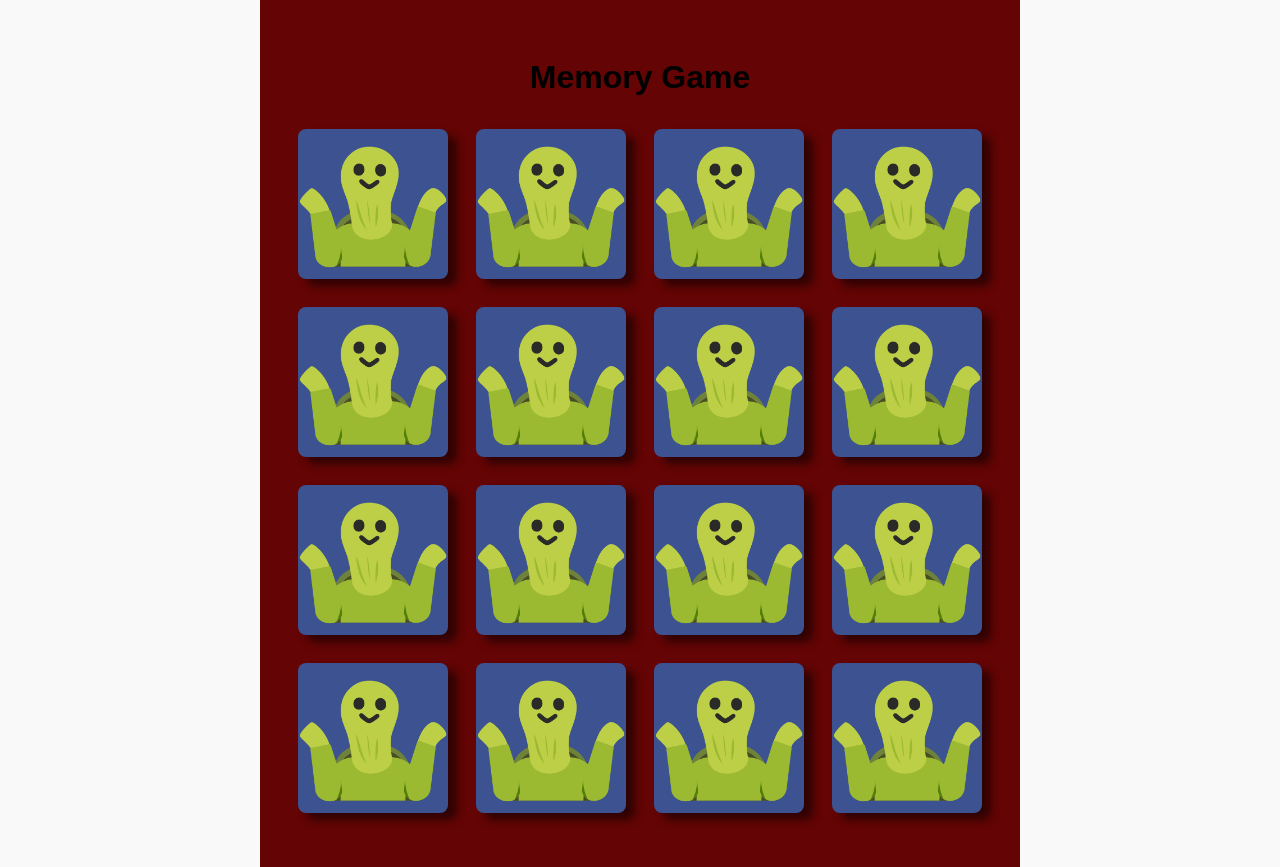
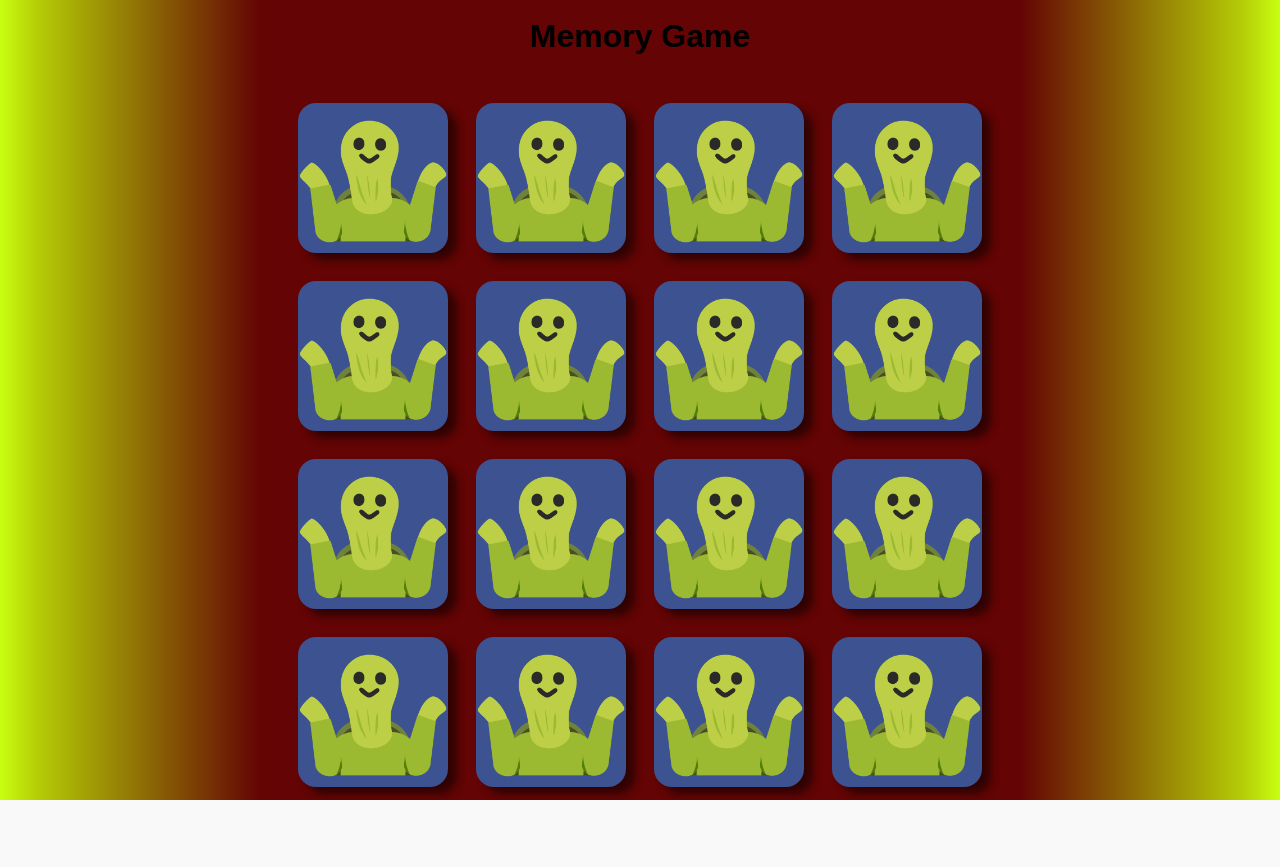
Before and after one commit to Lawlor-C/memory-game, a React (Vite) app: page / in a window 1280 px wide. After the commit the page ends 800 px from the top, so only its background shows below. Built offline with nearby package versions, Linux system fonts and the light colour scheme.

Commit message:
made multiple changes to CSS files to better allow formatting and prevent conflicts in backgrounds

```diff
--- a/src/App.css
+++ b/src/App.css
@@ -1,5 +1,5 @@
 /* Root app container */
-#root {
+.App {
   max-width: auto;
   margin: 0 auto;
   padding: 2rem;
--- a/src/App.jsx
+++ b/src/App.jsx
@@ -1,12 +1,21 @@
 import './App.css'
+import Background from './components/Background';
 import Gameboard from "./components/Gameboard";
 
 
 export default function App() {
   return (
-    <div className="App">
+    <Background>
+  <div className="sidebar-left">
+      {/* Placeholder for buttons or menu */}
+  </div>
+  <div className="App">
       <h1>Memory Game</h1>
       <Gameboard />
-    </div>
+  </div>
+  <div className="sidebar-right">
+      {/* Placeholder for future features */}
+  </div>
+</Background>
   );
 }
--- /dev/null
+++ b/src/components/Background.jsx
@@ -0,0 +1,9 @@
+import "../styles/Background.css"
+
+export default function Background({ children }) {
+    return (
+        <div className="background">
+            {children}
+        </div>
+    )
+}
--- a/src/index.css
+++ b/src/index.css
@@ -1,18 +1,20 @@
 :root {
-  font-family: 'Arial', sans-serif; /* Customize to your liking */
+  font-family: 'Arial', sans-serif; /* Global font family */
   line-height: 1.5;
   font-weight: 400;
   color: #000; /* Black text for readability */
-  background-color: #f9f9f9; /* Light background for a clean look */
+  /* Removed background-color so that component-level backgrounds can show through */
 }
 
 body {
   margin: 0;
   display: flex;
-  place-items: center; /* Center content */
+  place-items: center;  /* Centers content vertically and horizontally */
   min-height: 100vh;
+  background-color: #f9f9f9; /* Retain a light neutral background for the overall page */
 }
 
+/* Button styles retain your design */
 button {
   border-radius: 6px;
   padding: 0.5em 1em;
@@ -24,9 +26,11 @@ button {
   border: none;
   transition: background-color 0.3s ease;
 }
+
 button:hover {
   background-color: #0056b3;
 }
+
 button:focus {
   outline: 2px solid #0056b3;
 }
--- /dev/null
+++ b/src/styles/Background.css
@@ -0,0 +1,50 @@
+/* Background.css */
+.background {
+  display: flex;
+  width: 100vw;
+  height: 100vh;
+}
+
+/* Left sidebar takes up available space on the left */
+.sidebar-left {
+  flex: 1;
+  display: flex;
+  align-items: center;
+  justify-content: center;
+  background: #c8ff11;
+  background: -moz-linear-gradient(left, #c8ff11 0%, #b4cb06 15%, #640404 100%);
+  background: -webkit-linear-gradient(
+    left,
+    #c8ff11 0%,
+    #b4cb06 15%,
+    #640404 100%
+  );
+  background: linear-gradient(to right, #c8ff11 0%, #b4cb06 15%, #640404 100%);
+}
+
+/* Center content (.App) gets a fixed width and remains centered */
+.App {
+  flex: 0 0 600px; /* Adjust this width as needed for your design */
+
+  display: flex;
+  flex-direction: column;
+  align-items: center;
+  justify-content: center;
+}
+
+/* Right sidebar takes up available space on the right */
+.sidebar-right {
+  flex: 1;
+  display: flex;
+  align-items: center;
+  justify-content: center;
+  background: #640404;
+  background: -moz-linear-gradient(left, #640404 0%, #b4cb06 85%, #c8ff11 100%);
+  background: -webkit-linear-gradient(
+    left,
+    #640404 0%,
+    #b4cb06 85%,
+    #c8ff11 100%
+  );
+  background: linear-gradient(to right, #640404 0%, #b4cb06 85%, #c8ff11 100%);
+}
--- a/src/styles/Card.css
+++ b/src/styles/Card.css
@@ -2,7 +2,7 @@
   width: 150px;
   height: 150px;
   /* Keep the card container well-defined */
-  border-radius: 8px;
+  border-radius: 18px;
   box-sizing: border-box;
   cursor: pointer;
   transition: transform 0.6s;
@@ -39,7 +39,7 @@
   transition: opacity 1.5s ease, background 1.5s ease;
   border: 5px solid gold;
   box-sizing: border-box;
-  border-radius: 8px;
+  border-radius: 18px;
 }
 
 .card.flipped {
--- a/src/styles/Gameboard.css
+++ b/src/styles/Gameboard.css
@@ -1,7 +1,8 @@
 .gameboard {
     display: grid;
-    grid-template-columns: repeat(4, 1fr); /* 2 columns for 4 cards */
+    grid-template-columns: repeat(4, 1fr); /* 4 columns for 4 cards */
     gap: 1rem; /* Space between cards */
     justify-content: center;
     margin: 1rem auto;
+    background-color: #640404;
 }
```
